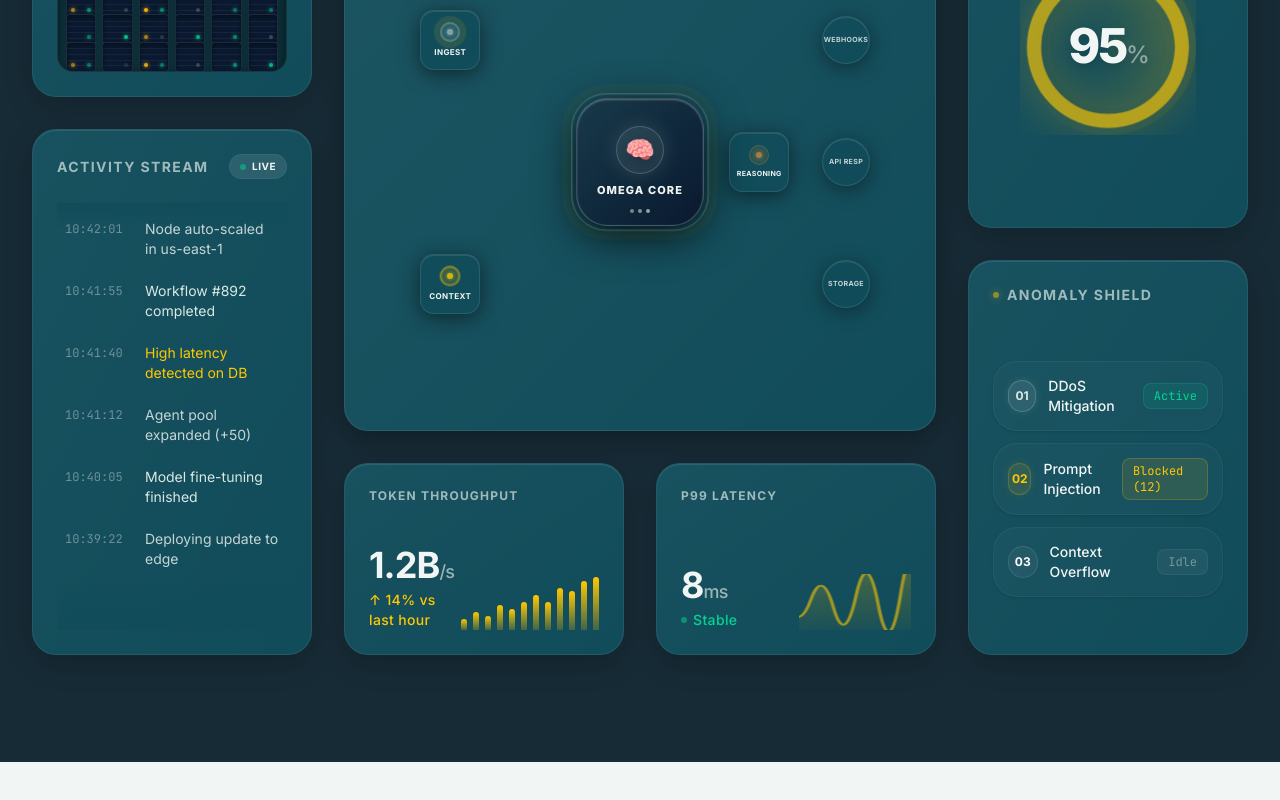
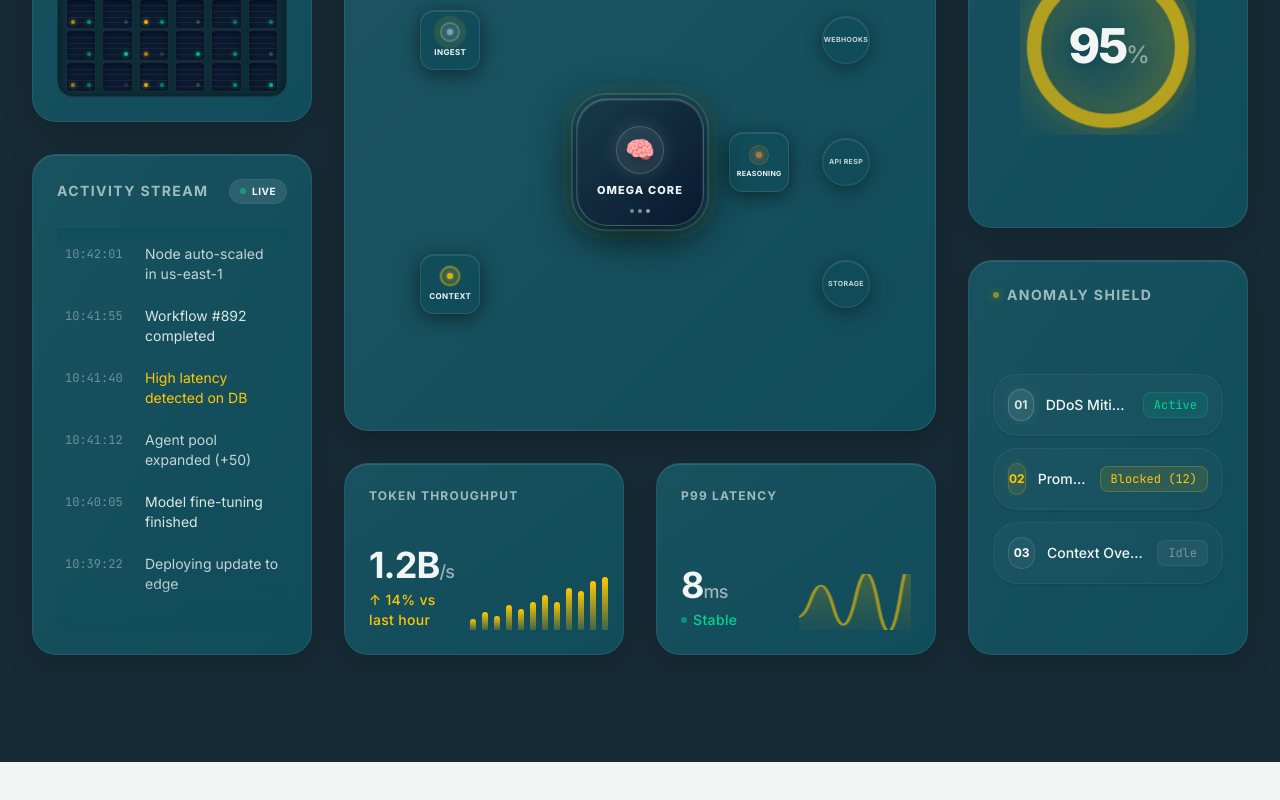
Before and after one commit to Akshat-240/FrontEnd-Battle-3.0, a Next.js app: page / in a window 1280 px wide. Shown: the part 2192-2992 px from the top of the page. Built offline with nearby package versions, Linux system fonts and the light colour scheme.

Commit message:
Final submission

```diff
--- a/src/app/globals.css
+++ b/src/app/globals.css
@@ -38,6 +38,12 @@
   --foreground: var(--color-oceanic);
   --mouse-x: 50%;
   --mouse-y: 50%;
+}
+
+html,
+body {
+  max-width: 100%;
+  overflow-x: clip;
 }
 
 body {
--- a/src/components/dashboard/DashboardSection.tsx
+++ b/src/components/dashboard/DashboardSection.tsx
@@ -4,13 +4,13 @@ import React from 'react';
 
 export function DashboardSection() {
   return (
-    <section className="py-32 bg-oceanic relative overflow-hidden" aria-labelledby="dashboard-heading">
+    <section className="py-24 md:py-32 bg-oceanic relative overflow-hidden" aria-labelledby="dashboard-heading">
       {/* Background ambient glow */}
       <div className="absolute top-1/2 left-1/2 -translate-x-1/2 -translate-y-1/2 w-[1200px] h-[1200px] opacity-15 pointer-events-none">
         <div className="absolute inset-0 bg-gradient-radial from-nocturnal via-oceanic to-transparent blur-3xl rounded-full"></div>
       </div>
 
-      <div className="max-w-[90rem] mx-auto px-4 sm:px-6 lg:px-8 relative z-10" data-animate="dashboard">
+      <div className="max-w-[90rem] mx-auto px-4 sm:px-6 lg:px-8 relative z-10 min-w-0" data-animate="dashboard">
         <div className="text-center max-w-4xl mx-auto mb-16">
           <div className="inline-flex items-center gap-3 px-4 py-2 rounded-full bg-nocturnal text-arctic text-sm font-semibold mb-8 border border-white/[0.08] shadow-[0_8px_30px_rgba(0,0,0,0.12)] stagger-1">
             <span className="w-2 h-2 rounded-full bg-emerald-400 shadow-[0_0_8px_rgba(52,211,153,0.8)] animate-pulse"></span>
@@ -26,13 +26,13 @@ export function DashboardSection() {
         </div>
 
         {/* Global Dashboard Layout */}
-        <div className="grid grid-cols-1 lg:grid-cols-12 gap-8 lg:h-[800px]">
+        <div className="grid grid-cols-1 lg:grid-cols-12 gap-6 md:gap-8 lg:h-[800px] min-w-0">
 
           {/* Left Column: Activity & Agents */}
-          <div className="lg:col-span-3 flex flex-col gap-8 h-full stagger-4">
+          <div className="lg:col-span-3 flex flex-col gap-6 md:gap-8 h-full min-w-0 stagger-4">
 
             {/* Live Agent Status */}
-            <div className="bg-nocturnal rounded-3xl p-6 flex flex-col h-1/3 relative overflow-hidden shadow-[0_8px_30px_rgba(0,0,0,0.2),inset_0_1px_0_rgba(255,255,255,0.1)] border border-white/[0.08] transition-all duration-300 hover:shadow-[0_8px_40px_rgba(0,0,0,0.3)] group">
+            <div className="bg-nocturnal rounded-3xl p-5 sm:p-6 flex flex-col min-h-72 lg:h-1/3 relative overflow-hidden shadow-[0_8px_30px_rgba(0,0,0,0.2),inset_0_1px_0_rgba(255,255,255,0.1)] border border-white/[0.08] transition-all duration-300 hover:shadow-[0_8px_40px_rgba(0,0,0,0.3)] group">
               {/* Glass reflection */}
               <div className="absolute inset-0 bg-gradient-to-br from-white/[0.03] to-transparent pointer-events-none"></div>
 
@@ -79,7 +79,7 @@ export function DashboardSection() {
             </div>
 
             {/* Activity Stream */}
-            <div className="bg-nocturnal rounded-3xl p-6 flex flex-col h-2/3 relative overflow-hidden shadow-[0_8px_30px_rgba(0,0,0,0.2),inset_0_1px_0_rgba(255,255,255,0.1)] border border-white/[0.08] transition-all duration-300 hover:shadow-[0_8px_40px_rgba(0,0,0,0.3)]">
+            <div className="bg-nocturnal rounded-3xl p-5 sm:p-6 flex flex-col min-h-[26rem] lg:h-2/3 relative overflow-hidden shadow-[0_8px_30px_rgba(0,0,0,0.2),inset_0_1px_0_rgba(255,255,255,0.1)] border border-white/[0.08] transition-all duration-300 hover:shadow-[0_8px_40px_rgba(0,0,0,0.3)]">
               <div className="absolute inset-0 bg-gradient-to-br from-white/[0.03] to-transparent pointer-events-none"></div>
 
               <div className="flex justify-between items-center mb-6 relative z-10">
@@ -123,9 +123,9 @@ export function DashboardSection() {
           </div>
 
           {/* Middle Column: Core Pipeline & Ring */}
-          <div className="lg:col-span-6 flex flex-col gap-8 h-full stagger-5">
+          <div className="lg:col-span-6 flex flex-col gap-6 md:gap-8 h-full min-w-0 stagger-5">
             {/* Inference Pipeline / Workflow Graph */}
-            <div className="bg-nocturnal rounded-3xl p-6 flex flex-col flex-1 relative overflow-hidden shadow-[0_8px_30px_rgba(0,0,0,0.3),inset_0_1px_0_rgba(255,255,255,0.15)] border border-white/[0.1] transition-all duration-300">
+            <div className="bg-nocturnal rounded-3xl p-5 sm:p-6 flex flex-col min-h-[24rem] md:min-h-[32rem] lg:min-h-0 lg:flex-1 relative overflow-hidden shadow-[0_8px_30px_rgba(0,0,0,0.3),inset_0_1px_0_rgba(255,255,255,0.15)] border border-white/[0.1] transition-all duration-300">
               <div className="absolute inset-0 bg-gradient-to-br from-white/[0.05] to-transparent pointer-events-none"></div>
 
               <h3 className="text-mint/70 font-bold text-sm tracking-widest uppercase mb-6 relative z-10 flex items-center gap-2">
@@ -172,7 +172,7 @@ export function DashboardSection() {
                 </svg>
 
                 {/* Node: INGEST */}
-                <div className="absolute left-[15%] top-[25%] -translate-x-1/2 -translate-y-1/2 w-[60px] h-[60px] rounded-[14px] bg-nocturnal/90 border border-white/10 flex flex-col items-center justify-center z-10 shadow-[0_4px_20px_rgba(0,0,0,0.5),inset_0_1px_0_rgba(255,255,255,0.1)] backdrop-blur-md transition-transform duration-300 hover:scale-[1.05]">
+                <div className="absolute left-[15%] top-[25%] -translate-x-1/2 -translate-y-1/2 w-12 h-12 sm:w-[60px] sm:h-[60px] rounded-[14px] bg-nocturnal/90 border border-white/10 flex flex-col items-center justify-center z-10 shadow-[0_4px_20px_rgba(0,0,0,0.5),inset_0_1px_0_rgba(255,255,255,0.1)] backdrop-blur-md transition-transform duration-300 hover:scale-[1.05]">
                   <div className="w-5 h-5 rounded-full bg-mint/10 flex items-center justify-center mb-1 border border-mint/20 relative">
                     <div className="w-1.5 h-1.5 bg-mint rounded-full shadow-[0_0_5px_var(--color-mint)] animate-[pulse_2s_ease-in-out_infinite]"></div>
                     <div className="absolute inset-0 rounded-full border border-mint/30 animate-[pulse-ring_2s_cubic-bezier(0.4,0,0.6,1)_infinite]"></div>
@@ -181,7 +181,7 @@ export function DashboardSection() {
                 </div>
 
                 {/* Node: CONTEXT */}
-                <div className="absolute left-[15%] top-[75%] -translate-x-1/2 -translate-y-1/2 w-[60px] h-[60px] rounded-[14px] bg-nocturnal/90 border border-white/10 flex flex-col items-center justify-center z-10 shadow-[0_4px_20px_rgba(0,0,0,0.5),inset_0_1px_0_rgba(255,255,255,0.1)] backdrop-blur-md transition-transform duration-300 hover:scale-[1.05]">
+                <div className="absolute left-[15%] top-[75%] -translate-x-1/2 -translate-y-1/2 w-12 h-12 sm:w-[60px] sm:h-[60px] rounded-[14px] bg-nocturnal/90 border border-white/10 flex flex-col items-center justify-center z-10 shadow-[0_4px_20px_rgba(0,0,0,0.5),inset_0_1px_0_rgba(255,255,255,0.1)] backdrop-blur-md transition-transform duration-300 hover:scale-[1.05]">
                   <div className="w-5 h-5 rounded-full bg-forsythia/10 flex items-center justify-center mb-1 border border-forsythia/20 relative">
                     <div className="w-1.5 h-1.5 bg-forsythia rounded-full shadow-[0_0_5px_var(--color-forsythia)] animate-[pulse_2s_ease-in-out_infinite_0.5s]"></div>
                     <div className="absolute inset-0 rounded-full border border-forsythia/30 animate-[pulse-ring_2s_cubic-bezier(0.4,0,0.6,1)_infinite_0.5s]"></div>
@@ -190,14 +190,14 @@ export function DashboardSection() {
                 </div>
 
                 {/* Node: OMEGA CORE (Largest) */}
-                <div className="absolute left-1/2 -translate-x-1/2 top-1/2 -translate-y-1/2 w-32 h-32 rounded-[2rem] bg-gradient-to-br from-[#173a4a] to-[#0a192f] border border-white/20 flex flex-col items-center justify-center z-20 shadow-[0_10px_40px_rgba(0,0,0,0.8),inset_0_1px_2px_rgba(255,255,255,0.3)] hover:scale-[1.02] transition-transform duration-300">
+                <div className="absolute left-1/2 -translate-x-1/2 top-1/2 -translate-y-1/2 w-24 h-24 sm:w-32 sm:h-32 rounded-[1.5rem] sm:rounded-[2rem] bg-gradient-to-br from-[#173a4a] to-[#0a192f] border border-white/20 flex flex-col items-center justify-center z-20 shadow-[0_10px_40px_rgba(0,0,0,0.8),inset_0_1px_2px_rgba(255,255,255,0.3)] hover:scale-[1.02] transition-transform duration-300">
                   <div className="absolute inset-[-6px] rounded-[2.2rem] border border-mint/30 pulse-ring"></div>
                   <div className="absolute inset-0 bg-gradient-radial from-mint/10 to-transparent rounded-[2rem] opacity-50 animate-pulse"></div>
-                  <div className="w-12 h-12 bg-mint/10 rounded-full flex items-center justify-center border border-mint/20 mb-2 relative z-10 shadow-[0_0_20px_rgba(217,232,226,0.15)]">
-                    <span className="text-2xl drop-shadow-lg">🧠</span>
+                  <div className="w-9 h-9 sm:w-12 sm:h-12 bg-mint/10 rounded-full flex items-center justify-center border border-mint/20 mb-1 sm:mb-2 relative z-10 shadow-[0_0_20px_rgba(217,232,226,0.15)]">
+                    <span className="text-xl sm:text-2xl drop-shadow-lg">🧠</span>
                   </div>
-                  <span className="text-arctic text-[11px] uppercase tracking-widest font-extrabold relative z-10">Omega Core</span>
-                  <div className="absolute bottom-3 flex gap-1 z-10">
+                  <span className="text-arctic text-[9px] sm:text-[11px] uppercase tracking-widest font-extrabold relative z-10">Omega Core</span>
+                  <div className="absolute bottom-2 sm:bottom-3 flex gap-1 z-10">
                     <span className="w-1 h-1 rounded-full bg-mint animate-pulse" style={{ animationDelay: '0ms' }}></span>
                     <span className="w-1 h-1 rounded-full bg-mint animate-pulse" style={{ animationDelay: '150ms' }}></span>
                     <span className="w-1 h-1 rounded-full bg-mint animate-pulse" style={{ animationDelay: '300ms' }}></span>
@@ -205,7 +205,7 @@ export function DashboardSection() {
                 </div>
 
                 {/* Node: REASONING */}
-                <div className="absolute left-[72%] top-[50%] -translate-x-1/2 -translate-y-1/2 w-[60px] h-[60px] rounded-[14px] bg-nocturnal/90 border border-white/10 flex flex-col items-center justify-center z-10 shadow-[0_4px_20px_rgba(0,0,0,0.5),inset_0_1px_0_rgba(255,255,255,0.1)] backdrop-blur-md transition-transform duration-300 hover:scale-[1.05]">
+                <div className="absolute left-[72%] top-[50%] -translate-x-1/2 -translate-y-1/2 w-12 h-12 sm:w-[60px] sm:h-[60px] rounded-[14px] bg-nocturnal/90 border border-white/10 flex flex-col items-center justify-center z-10 shadow-[0_4px_20px_rgba(0,0,0,0.5),inset_0_1px_0_rgba(255,255,255,0.1)] backdrop-blur-md transition-transform duration-300 hover:scale-[1.05]">
                   <div className="w-5 h-5 rounded-full bg-saffron/10 flex items-center justify-center mb-1 border border-saffron/20 relative">
                     <div className="w-1.5 h-1.5 bg-saffron rounded-full shadow-[0_0_5px_var(--color-saffron)] animate-[pulse_2s_ease-in-out_infinite_0.2s]"></div>
                   </div>
@@ -213,25 +213,25 @@ export function DashboardSection() {
                 </div>
 
                 {/* Output Branches */}
-                <div className="absolute left-[88%] top-[25%] -translate-x-1/2 -translate-y-1/2 w-12 h-12 rounded-xl bg-nocturnal/90 border border-white/10 flex flex-col items-center justify-center z-10 shadow-[0_4px_20px_rgba(0,0,0,0.4),inset_0_1px_0_rgba(255,255,255,0.1)] backdrop-blur-md transition-colors hover:bg-white/5">
-                  <span className="text-arctic/80 text-[7px] uppercase tracking-wider font-bold">Webhooks</span>
+                <div className="absolute left-[88%] top-[25%] -translate-x-1/2 -translate-y-1/2 w-10 h-10 sm:w-12 sm:h-12 rounded-xl bg-nocturnal/90 border border-white/10 flex flex-col items-center justify-center z-10 shadow-[0_4px_20px_rgba(0,0,0,0.4),inset_0_1px_0_rgba(255,255,255,0.1)] backdrop-blur-md transition-colors hover:bg-white/5">
+                  <span className="text-arctic/80 text-[6px] sm:text-[7px] uppercase tracking-wider font-bold">Webhooks</span>
                 </div>
-                <div className="absolute left-[88%] top-[50%] -translate-x-1/2 -translate-y-1/2 w-12 h-12 rounded-xl bg-nocturnal/90 border border-white/10 flex flex-col items-center justify-center z-10 shadow-[0_4px_20px_rgba(0,0,0,0.4),inset_0_1px_0_rgba(255,255,255,0.1)] backdrop-blur-md transition-colors hover:bg-white/5">
-                  <span className="text-arctic/80 text-[7px] uppercase tracking-wider font-bold">API Resp</span>
+                <div className="absolute left-[88%] top-[50%] -translate-x-1/2 -translate-y-1/2 w-10 h-10 sm:w-12 sm:h-12 rounded-xl bg-nocturnal/90 border border-white/10 flex flex-col items-center justify-center z-10 shadow-[0_4px_20px_rgba(0,0,0,0.4),inset_0_1px_0_rgba(255,255,255,0.1)] backdrop-blur-md transition-colors hover:bg-white/5">
+                  <span className="text-arctic/80 text-[6px] sm:text-[7px] uppercase tracking-wider font-bold">API Resp</span>
                 </div>
-                <div className="absolute left-[88%] top-[75%] -translate-x-1/2 -translate-y-1/2 w-12 h-12 rounded-xl bg-nocturnal/90 border border-white/10 flex flex-col items-center justify-center z-10 shadow-[0_4px_20px_rgba(0,0,0,0.4),inset_0_1px_0_rgba(255,255,255,0.1)] backdrop-blur-md transition-colors hover:bg-white/5">
-                  <span className="text-arctic/80 text-[7px] uppercase tracking-wider font-bold">Storage</span>
+                <div className="absolute left-[88%] top-[75%] -translate-x-1/2 -translate-y-1/2 w-10 h-10 sm:w-12 sm:h-12 rounded-xl bg-nocturnal/90 border border-white/10 flex flex-col items-center justify-center z-10 shadow-[0_4px_20px_rgba(0,0,0,0.4),inset_0_1px_0_rgba(255,255,255,0.1)] backdrop-blur-md transition-colors hover:bg-white/5">
+                  <span className="text-arctic/80 text-[6px] sm:text-[7px] uppercase tracking-wider font-bold">Storage</span>
                 </div>
               </div>
             </div>
 
             {/* Bottom Metrics (Throughput / Latency) */}
-            <div className="grid grid-cols-2 gap-8 h-48">
+            <div className="grid grid-cols-1 md:grid-cols-2 gap-6 md:gap-8 lg:h-48">
               {/* Token Throughput */}
-              <div className="bg-nocturnal rounded-3xl p-6 flex flex-col justify-between shadow-[0_8px_30px_rgba(0,0,0,0.2),inset_0_1px_0_rgba(255,255,255,0.1)] border border-white/[0.08] transition-all duration-300 hover:shadow-[0_8px_40px_rgba(0,0,0,0.3)] relative overflow-hidden group">
+              <div className="bg-nocturnal rounded-3xl p-5 sm:p-6 flex flex-col justify-between min-h-48 shadow-[0_8px_30px_rgba(0,0,0,0.2),inset_0_1px_0_rgba(255,255,255,0.1)] border border-white/[0.08] transition-all duration-300 hover:shadow-[0_8px_40px_rgba(0,0,0,0.3)] relative overflow-hidden group">
                 <div className="absolute inset-0 bg-gradient-to-br from-white/[0.03] to-transparent pointer-events-none"></div>
                 <h3 className="text-mint/70 text-xs font-bold tracking-widest uppercase relative z-10">Token Throughput</h3>
-                <div className="flex items-end justify-between relative z-10">
+                    <div className="flex items-end justify-between gap-4 relative z-10">
                   <div>
                     <p className="text-4xl font-bold text-arctic tracking-tight">1.2B<span className="text-lg text-arctic/60 font-medium">/s</span></p>
                     <p className="text-forsythia text-sm mt-1 font-medium tracking-wide">↑ 14% vs last hour</p>
@@ -250,10 +250,10 @@ export function DashboardSection() {
               </div>
 
               {/* P99 Latency */}
-              <div className="bg-nocturnal rounded-3xl p-6 flex flex-col justify-between shadow-[0_8px_30px_rgba(0,0,0,0.2),inset_0_1px_0_rgba(255,255,255,0.1)] border border-white/[0.08] transition-all duration-300 hover:shadow-[0_8px_40px_rgba(0,0,0,0.3)] relative overflow-hidden">
+              <div className="bg-nocturnal rounded-3xl p-5 sm:p-6 flex flex-col justify-between min-h-48 shadow-[0_8px_30px_rgba(0,0,0,0.2),inset_0_1px_0_rgba(255,255,255,0.1)] border border-white/[0.08] transition-all duration-300 hover:shadow-[0_8px_40px_rgba(0,0,0,0.3)] relative overflow-hidden">
                 <div className="absolute inset-0 bg-gradient-to-br from-white/[0.03] to-transparent pointer-events-none"></div>
                 <h3 className="text-mint/70 text-xs font-bold tracking-widest uppercase relative z-10">P99 Latency</h3>
-                <div className="flex items-end justify-between relative z-10">
+                <div className="flex items-end justify-between gap-4 relative z-10">
                   <div>
                     <p className="text-4xl font-bold text-arctic tracking-tight">8<span className="text-lg text-arctic/60 font-medium">ms</span></p>
                     <p className="text-emerald-400 text-sm mt-1 font-medium tracking-wide flex items-center gap-1.5">
@@ -282,9 +282,9 @@ export function DashboardSection() {
           </div>
 
           {/* Right Column: AI Confidence & Deployments */}
-          <div className="lg:col-span-3 flex flex-col gap-8 h-full stagger-5" style={{ animationDelay: '0.6s' }}>
+          <div className="lg:col-span-3 flex flex-col gap-6 md:gap-8 h-full min-w-0 stagger-5" style={{ animationDelay: '0.6s' }}>
             {/* AI Confidence Ring */}
-            <div className="bg-nocturnal rounded-3xl p-6 flex flex-col items-center justify-center h-1/2 relative overflow-hidden shadow-[0_8px_30px_rgba(0,0,0,0.2),inset_0_1px_0_rgba(255,255,255,0.1)] border border-white/[0.08] transition-all duration-300 hover:shadow-[0_8px_40px_rgba(0,0,0,0.3)] group">
+            <div className="bg-nocturnal rounded-3xl p-5 sm:p-6 flex flex-col items-center justify-center min-h-[22rem] lg:h-1/2 relative overflow-hidden shadow-[0_8px_30px_rgba(0,0,0,0.2),inset_0_1px_0_rgba(255,255,255,0.1)] border border-white/[0.08] transition-all duration-300 hover:shadow-[0_8px_40px_rgba(0,0,0,0.3)] group">
               <div className="absolute inset-0 bg-gradient-to-br from-white/[0.03] to-transparent pointer-events-none"></div>
 
               <div className="absolute top-6 left-6 flex flex-col gap-1 z-10">
@@ -328,7 +328,7 @@ export function DashboardSection() {
             </div>
 
             {/* Anomaly Shield */}
-            <div className="bg-nocturnal rounded-3xl p-6 flex flex-col h-1/2 relative overflow-hidden shadow-[0_8px_30px_rgba(0,0,0,0.2),inset_0_1px_0_rgba(255,255,255,0.1)] border border-white/[0.08] transition-all duration-300 hover:shadow-[0_8px_40px_rgba(0,0,0,0.3)]">
+            <div className="bg-nocturnal rounded-3xl p-5 sm:p-6 flex flex-col min-h-[22rem] lg:h-1/2 relative overflow-hidden shadow-[0_8px_30px_rgba(0,0,0,0.2),inset_0_1px_0_rgba(255,255,255,0.1)] border border-white/[0.08] transition-all duration-300 hover:shadow-[0_8px_40px_rgba(0,0,0,0.3)]">
               <div className="absolute inset-0 bg-gradient-to-br from-white/[0.03] to-transparent pointer-events-none"></div>
 
               <div className="flex items-center gap-2 mb-6 relative z-10">
@@ -337,27 +337,27 @@ export function DashboardSection() {
               </div>
 
               <div className="flex-1 flex flex-col gap-3 justify-center relative z-10">
-                <div className="flex justify-between items-center bg-white/[0.02] hover:bg-white/[0.04] transition-colors p-3.5 rounded-xl border border-white/[0.05] shadow-sm">
-                  <div className="flex items-center gap-3">
+                <div className="flex justify-between items-center gap-3 bg-white/[0.02] hover:bg-white/[0.04] transition-colors p-3.5 rounded-xl border border-white/[0.05] shadow-sm">
+                  <div className="flex items-center gap-3 min-w-0">
                     <div className="w-8 h-8 rounded-full bg-mint/10 border border-mint/20 flex items-center justify-center text-mint text-xs font-bold shadow-[0_0_10px_rgba(217,232,226,0.1)]">01</div>
-                    <span className="text-sm text-arctic font-medium">DDoS Mitigation</span>
+                    <span className="text-sm text-arctic font-medium truncate">DDoS Mitigation</span>
                   </div>
-                  <span className="text-xs text-emerald-400 font-mono bg-emerald-400/10 px-2.5 py-1 rounded-md border border-emerald-400/20">Active</span>
+                  <span className="text-xs text-emerald-400 font-mono bg-emerald-400/10 px-2.5 py-1 rounded-md border border-emerald-400/20 shrink-0">Active</span>
                 </div>
-                <div className="flex justify-between items-center bg-white/[0.02] hover:bg-white/[0.04] transition-colors p-3.5 rounded-xl border border-white/[0.05] shadow-sm relative overflow-hidden group">
+                <div className="flex justify-between items-center gap-3 bg-white/[0.02] hover:bg-white/[0.04] transition-colors p-3.5 rounded-xl border border-white/[0.05] shadow-sm relative overflow-hidden group">
                   <div className="absolute inset-0 bg-forsythia/5 opacity-0 group-hover:opacity-100 transition-opacity"></div>
-                  <div className="flex items-center gap-3 relative z-10">
+                  <div className="flex items-center gap-3 min-w-0 relative z-10">
                     <div className="w-8 h-8 rounded-full bg-forsythia/10 border border-forsythia/20 flex items-center justify-center text-forsythia text-xs font-bold shadow-[0_0_10px_rgba(255,200,1,0.1)]">02</div>
-                    <span className="text-sm text-arctic font-medium">Prompt Injection</span>
+                    <span className="text-sm text-arctic font-medium truncate">Prompt Injection</span>
                   </div>
-                  <span className="text-xs text-forsythia font-mono bg-forsythia/10 px-2.5 py-1 rounded-md border border-forsythia/20 relative z-10">Blocked (12)</span>
+                  <span className="text-xs text-forsythia font-mono bg-forsythia/10 px-2.5 py-1 rounded-md border border-forsythia/20 relative z-10 shrink-0">Blocked (12)</span>
                 </div>
-                <div className="flex justify-between items-center bg-white/[0.02] hover:bg-white/[0.04] transition-colors p-3.5 rounded-xl border border-white/[0.05] shadow-sm">
-                  <div className="flex items-center gap-3">
+                <div className="flex justify-between items-center gap-3 bg-white/[0.02] hover:bg-white/[0.04] transition-colors p-3.5 rounded-xl border border-white/[0.05] shadow-sm">
+                  <div className="flex items-center gap-3 min-w-0">
                     <div className="w-8 h-8 rounded-full bg-white/5 border border-white/10 flex items-center justify-center text-white text-xs font-bold">03</div>
-                    <span className="text-sm text-arctic font-medium text-opacity-80">Context Overflow</span>
+                    <span className="text-sm text-arctic font-medium text-opacity-80 truncate">Context Overflow</span>
                   </div>
-                  <span className="text-xs text-arctic/40 font-mono bg-white/5 px-2.5 py-1 rounded-md border border-white/5">Idle</span>
+                  <span className="text-xs text-arctic/40 font-mono bg-white/5 px-2.5 py-1 rounded-md border border-white/5 shrink-0">Idle</span>
                 </div>
               </div>
             </div>
```
Also changed, not shown: src/hooks/useScrollReveal.ts (+8 -0 lines).
